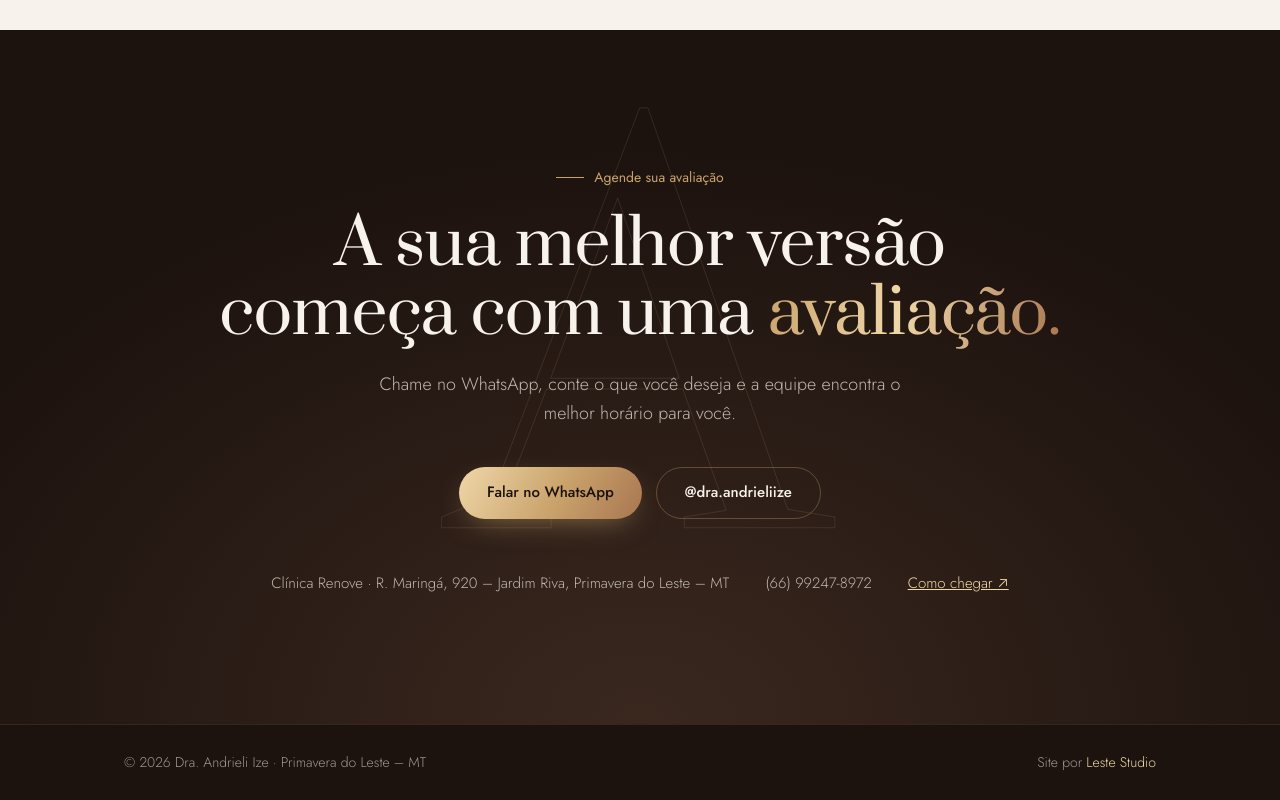
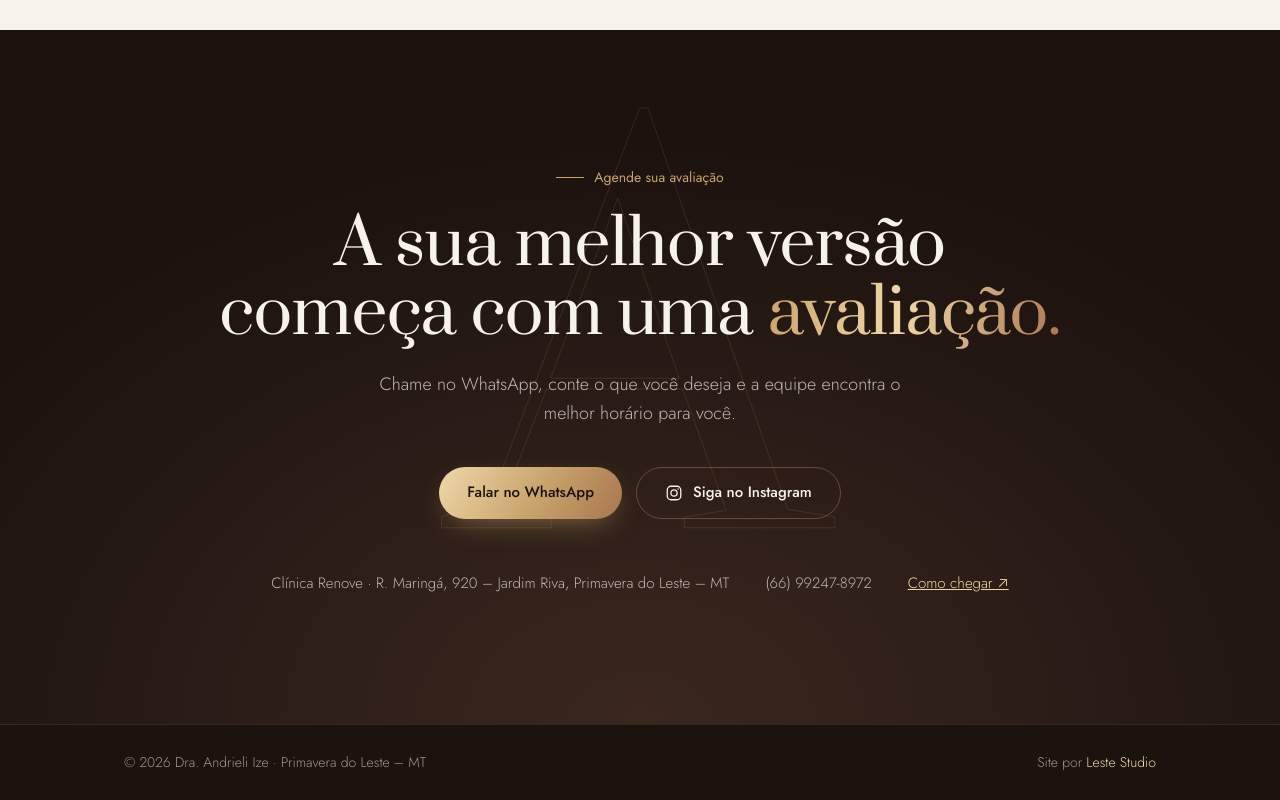
Before and after one commit to gustagoatt/draandrieliize, a plain HTML site: page index.html in a window 1280 px wide. Shown: the part 5608-6408 px from the top of the page. Drawn offline with Linux system fonts and the light colour scheme.

Commit message:
Botão do Instagram com ícone e texto
Co-Authored-By: Claude Opus 5.5 <noreply@anthropic.com>
Claude-Session: https://claude.ai/code/session_017xnz1aPTXUMhXztisCpX1J

```diff
--- a/index.html
+++ b/index.html
@@ -360,7 +360,7 @@ footer a{color:var(--ouro2);text-decoration:none}
     <p class="lead">Chame no WhatsApp, conte o que você deseja e a equipe encontra o melhor horário para você.</p>
     <div class="acoes">
       <a class="btn btn-ouro" data-zap="Olá, Dra. Andrieli! Vi o seu site e gostaria de agendar uma avaliação." href="#">Falar no WhatsApp</a>
-      <a class="btn btn-linha" href="https://www.instagram.com/dra.andrieliize/" target="_blank" rel="noopener">@dra.andrieliize</a>
+      <a class="btn btn-linha" href="https://www.instagram.com/dra.andrieliize/" target="_blank" rel="noopener" aria-label="Instagram da Dra. Andrieli (@dra.andrieliize)"><svg viewBox="0 0 24 24" fill="none" stroke="currentColor" stroke-width="1.7" aria-hidden="true"><rect x="3" y="3" width="18" height="18" rx="5"/><circle cx="12" cy="12" r="4.2"/><circle cx="17.4" cy="6.6" r="1" fill="currentColor" stroke="none"/></svg>Siga no Instagram</a>
     </div>
     <div class="endereco">
       <span>Clínica Renove · R. Maringá, 920 – Jardim Riva, Primavera do Leste – MT</span>
```
